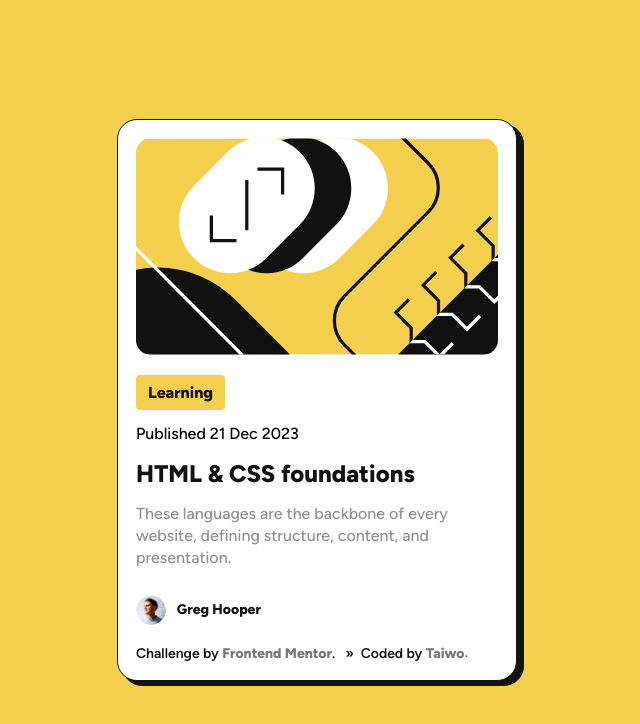
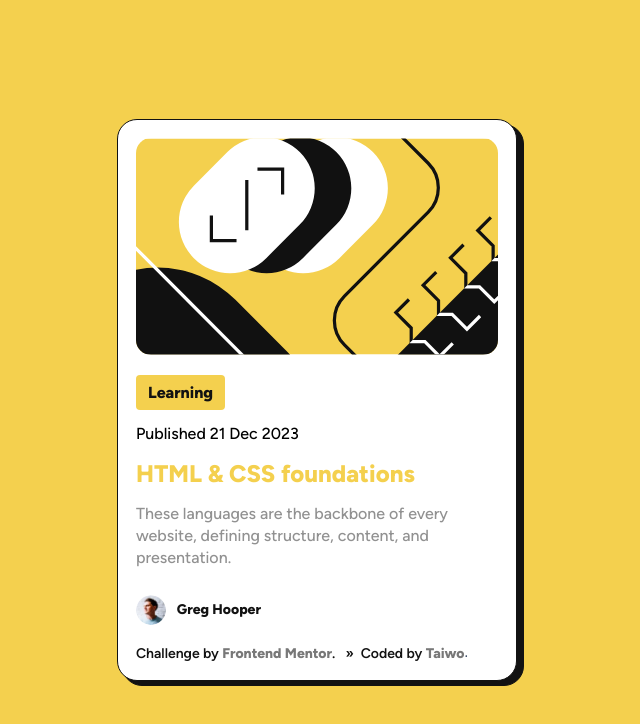
Before and after one commit to alielbadry73/blog-preview-card, a plain HTML site: page index.html in a window 1280 px wide. In both pictures the pointer is over the element "HTML & CSS foundations". Shown: the whole page, without its empty margins (323-963 px from the left). Drawn offline with Linux system fonts and the light colour scheme.

Commit message:
Updated style.css & README.md file

```diff
--- a/style.css
+++ b/style.css
@@ -91,6 +91,10 @@ h2 {
   color: hsl(0, 0%, 7%);
 }
 
+h2:active, h2:hover {
+  color: hsl(47, 88%, 63%);
+}
+
 .main-text-I {
   font-family: "Figtree-variable-font";
   font-size: 16px;
```
Also changed, not shown: 1 other file.
